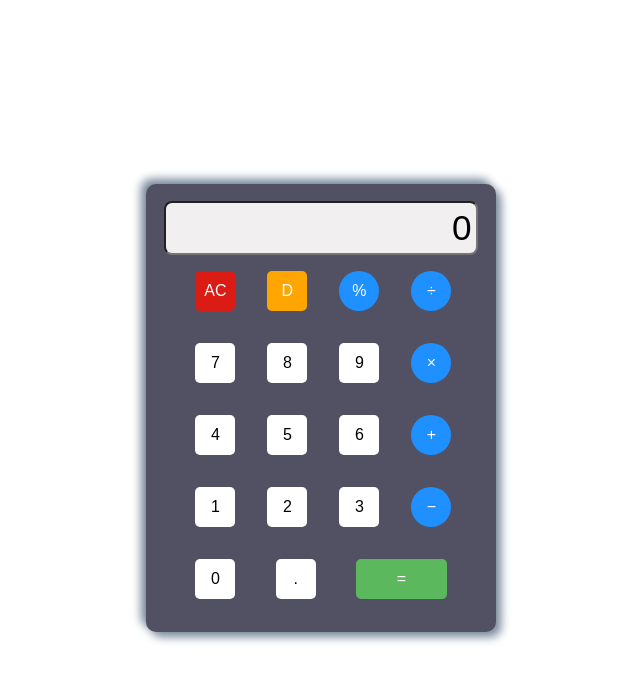
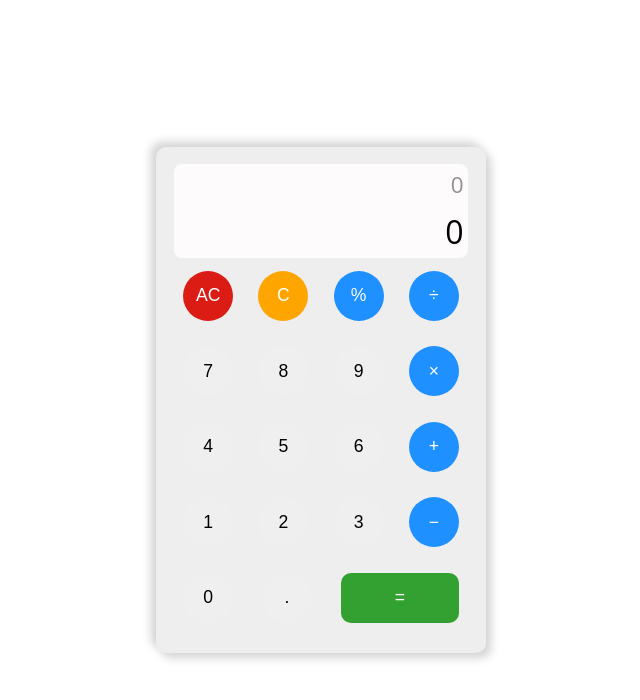
Before and after one commit to joy012/simple-calculator, a plain HTML site: page index.html in a window 1280 px wide. Shown: the whole page, without its empty margins (319-959 px from the left). Drawn offline with Linux system fonts and the light colour scheme.

Commit message:
design changed

```diff
--- a/index.html
+++ b/index.html
@@ -7,51 +7,53 @@
     <link rel="stylesheet" href="style.css">
 </head>
 <body>
-    <main class="calculator-body">
+        <div class="calculator-body">
 
-        <input type="text" id="screen" value="0" readonly>
+            <div id="screen">
+                <div id="history"><p id="history-value">0</p></div>
+                <div id="result"><p id="result-value">0</p></div>
+            </div>
 
-        <div class="calculator-keys">
-
+            <div id="calculator-keys">
                 <div class="row">
-                <button type="button" id="clear" class="btn">AC</button>
-                <button type="button" id="delete" class="btn">D</i></button>
+                    <button type="button" id="clear" class="btn operator">AC</button>
+                    <button type="button" id="delete" class="btn operator">C</button>
                     <button type="button" class="btn operator">%</button>
                     <button type="button" class="btn operator">&divide;</button>
                 </div>
 
                 <div class="row">
-                <button type="button" class="btn">7</button>
-                <button type="button" class="btn">8</button>
-                <button type="button" class="btn">9</button>
+                    <button type="button" class="btn digit">7</button>
+                    <button type="button" class="btn digit">8</button>
+                    <button type="button" class="btn digit">9</button>
                     <button type="button" class="btn operator">&times;</button>
                 </div>
 
 
                 <div class="row">
-                <button type="button" class="btn">4</button>
-                <button type="button" class="btn">5</button>
-                <button type="button" class="btn">6</button>
+                    <button type="button" class="btn digit">4</button>
+                    <button type="button" class="btn digit">5</button>
+                    <button type="button" class="btn digit">6</button>
                     <button type="button" class="btn operator">+</button>
                 </div>
 
 
                 <div class="row">
-                <button type="button" class="btn">1</button>
-                <button type="button" class="btn">2</button>
-                <button type="button" class="btn">3</button>
+                    <button type="button" class="btn digit">1</button>
+                    <button type="button" class="btn digit">2</button>
+                    <button type="button" class="btn digit">3</button>
                     <button type="button" class="btn operator">&minus;</button>
                 </div>
 
 
                 <div class="row">
-                <button type="button" class="btn">0</button>
-                <button type="button" class="btn">.</button>
-                <button type="button" id="equal" class="btn">=</button>
+                    <button type="button" class="btn digit">0</button>
+                    <button type="button" class="btn digit">.</button>
+                    <button type="button" id="equal" class="btn operator">=</button>
                 </div>
 
             </div>
-    </main>
+        </div>
 
 
     <script src="script.js"></script>
--- a/style.css
+++ b/style.css
@@ -1,8 +1,10 @@
 *{
     box-sizing: border-box;
-    font-size: 1rem;
+    margin: 0;
+    padding: 0;
 }
 body{
+    font-family: 'Open Sans',sans-serif;
     display: flex;
     flex-direction: column;
     align-items: center;
@@ -12,9 +14,9 @@ body{
 }
 
 .calculator-body{
-    width: 350px;
-    background-color: rgb(81, 81, 99);
-    box-shadow: 5px 5px 10px lightslategray, -5px -5px 10px lightslategray;
+    width: 330px;
+    background-color: #eee;
+    box-shadow: 5px 5px 10px lightgrey, -5px -5px 10px lightgrey;
     border-radius: 10px;
     padding: 1.1rem;
 }
@@ -22,32 +24,43 @@ body{
     width: 100%;
     text-align: right;
     padding: 0.3rem;
-    font-size: 2.2rem;
-    background-color: rgb(241, 239, 239);
+    font-size: 2rem;
+    background-color: rgb(253, 251, 251);
     border-radius: 8px;
     overflow: auto;
 }
+#history{
+    color: #919191;
+    font-size: 1.4rem;
+    padding-bottom: 10px;
+}
 .row{
-    width: 90%;
     display: flex;
     justify-content: space-between;
-    margin: auto;
 }
-.btn{
-    height: 40px!important;
-    width: 40px!important;
+button{
+    font-size: 1.1rem;
+    height: 50px;
+    width: 50px!important;
     display: flex;
     align-items: center;
     justify-content: center;
     padding: 1rem;
-    margin: 1rem;
+    margin: 0.8rem 0.6rem;
     border: none;
-    border-radius: 5px;
-    background-color: white;
+    border-radius: 50%;
     cursor: pointer;
 }
-.btn:focus{
+button:focus{
     outline: none;
+}
+.number{
+    background-color: #eee;
+}
+.digit:active{
+    background-color: lightslategray;
+    color: white;
+    font-size: 0.9rem;
 }
 #clear{
     background-color: #db1c15;
@@ -61,25 +74,30 @@ body{
 .operator{
     background-color: dodgerblue;
     color: white;
-    border-radius: 50%;
+}
+.operator:active{
+    font-size: 1rem;
+    background-color: skyblue;
 }
 #equal{
+    background-color: rgb(50, 161, 50);
+    width: 40%!important;
+    border-radius: 10px;
+    color: white;
+}
+#equal:active{
     background-color: #5cb85c;
-    width: 32%!important;
-    color: white;
 }
 @media screen and (max-width:300px){
     *{
-        font-size: 0.8rem;
+        font-size: 1rem;
     }
     .calculator-body{
         width: 100%;
-        height: 100vh;
+        height: 90vh;
     }
-    .row{
-        width: 100%;
-    }
-    .btn{
+    button{
         box-sizing: border-box;
+        font-size: 1rem;
     }
 }
```
Lines whose indentation alone changed are shown as unchanged.
